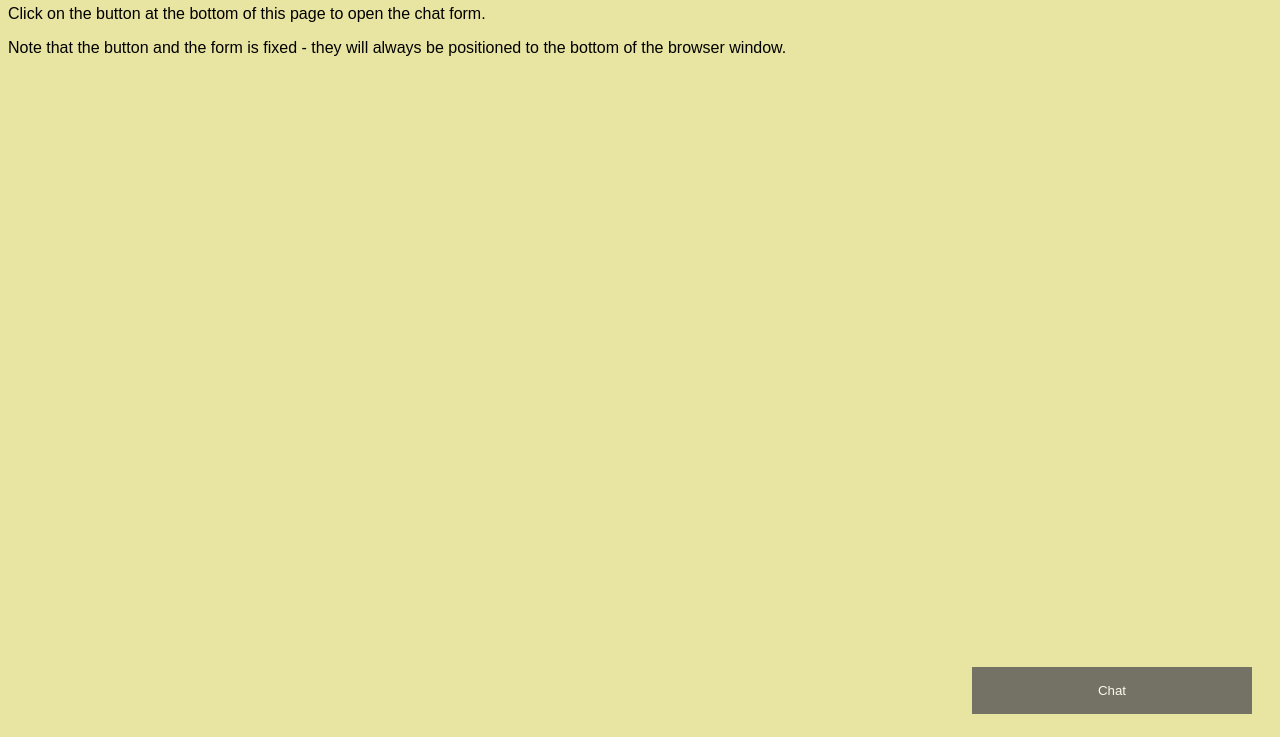
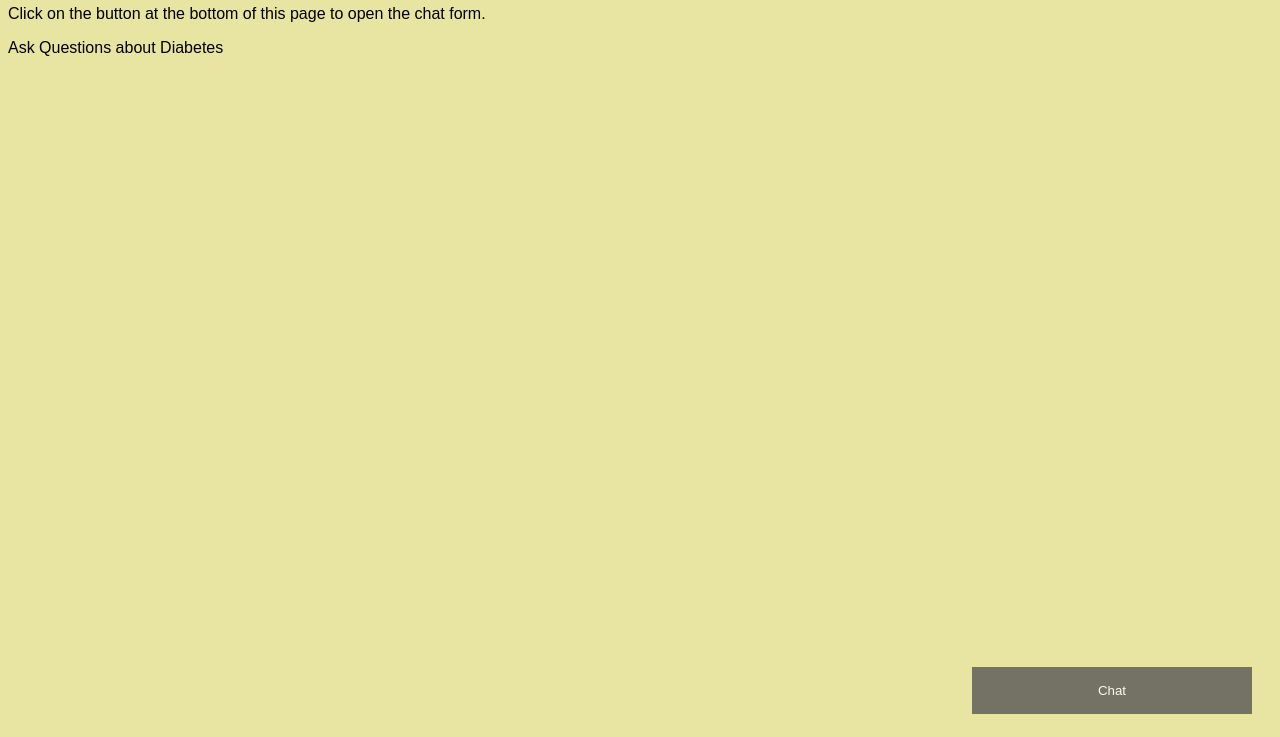
Before and after one commit to LachinFernando/chatbot, a plain HTML site: page index.html in a window 1280 px wide. Shown: the part 63-800 px from the top of the page. Drawn offline with Linux system fonts and the light colour scheme.

Commit message:
para changed

```diff
--- a/index.html
+++ b/index.html
@@ -9,7 +9,7 @@
 <body>
     <h2>ChatBot</h2>
     <p>Click on the button at the bottom of this page to open the chat form.</p>
-    <p>Note that the button and the form is fixed - they will always be positioned to the bottom of the browser window.</p>
+    <p>Ask Questions about Diabetes</p>
 
     <button class="open-button" onclick="openForm()">Chat</button>
 
```
